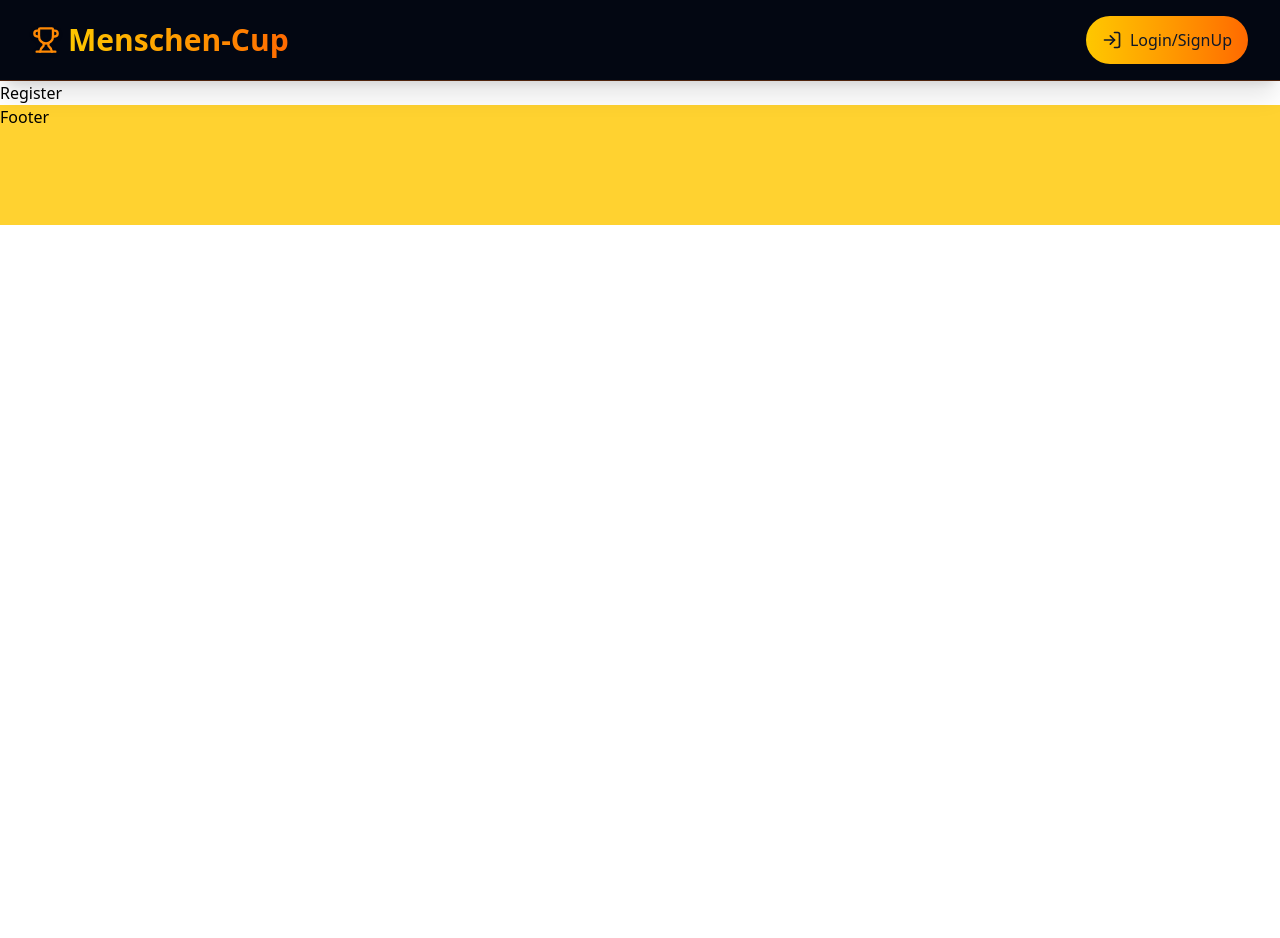
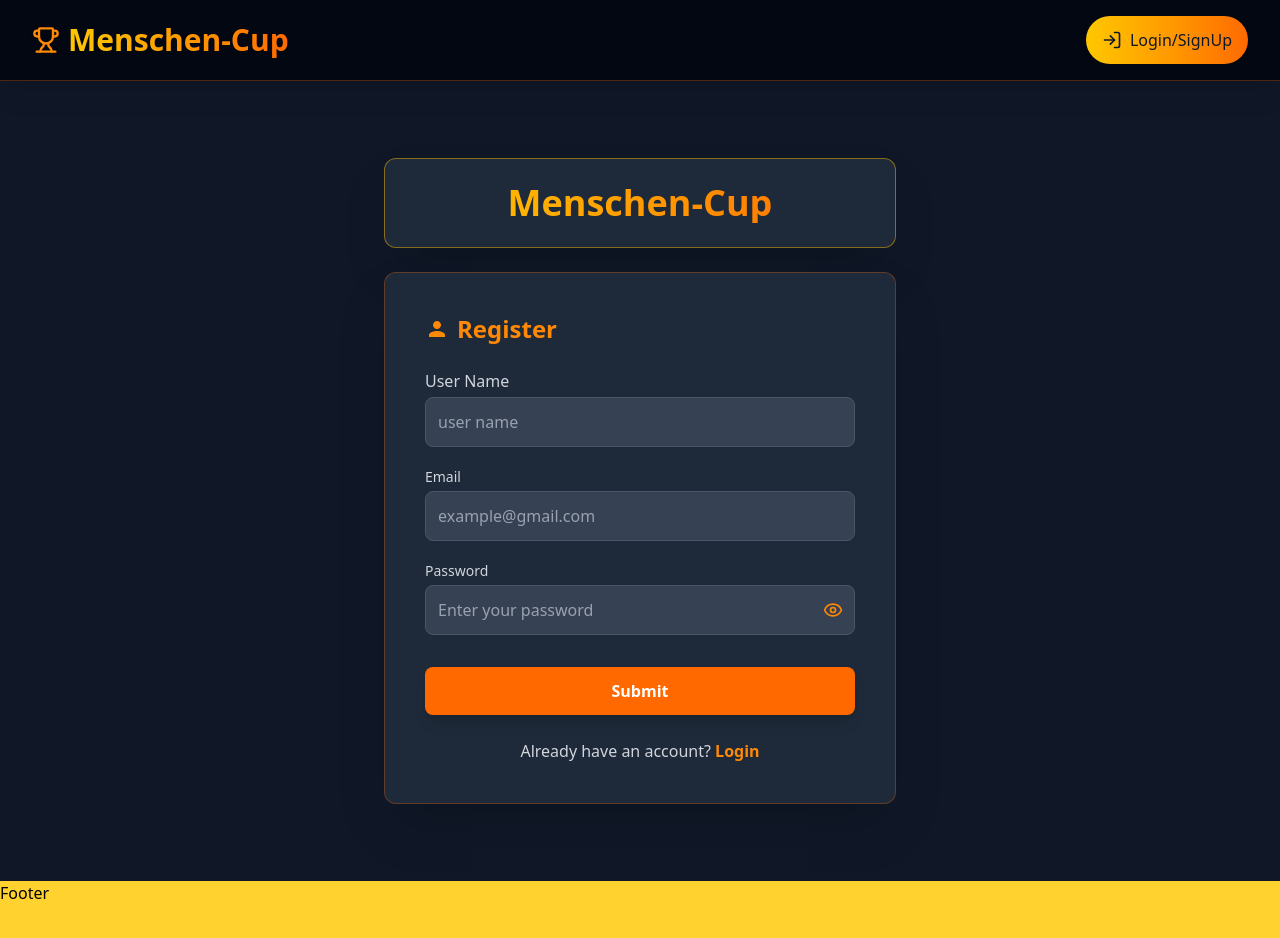
Before and after one commit to Hena-yaris/menschen-cup, a React (Vite) app in the folder client/: page /register in a window 1280 px wide. Shown: the top 938 px of the page. Before the commit the page ends 800 px from the top, so only its background shows below. Built offline with nearby package versions, Linux system fonts and the light colour scheme.

Commit message:
registration

```diff
--- a/client/src/pages/Users/Register.jsx
+++ b/client/src/pages/Users/Register.jsx
@@ -1,9 +1,154 @@
-import React from 'react'
+import React, { useState } from "react";
+import { useNavigate } from "react-router-dom";
+import axiosBase from "../../api/axiosBase";
+import { Eye, EyeOff } from "lucide-react";
 
 function Register() {
+  const [username, setUsername] = useState("");
+  const [email, setEmail] = useState("");
+  const [password, setPassword] = useState("");
+  const [isLoading, setIsLoading] = useState(false);
+  const [showPassword, setShowPassword] = useState(false);
+
+  const navigate = useNavigate();
+
+  const handleSubmit = async (e) => {
+    e.preventDefault();
+    if (!username || !email || !password)
+      return alert("please fill all fields");
+
+    if (password.length < 8)
+      return alert("password must be at least 8 characters");
+
+    setIsLoading(true);
+
+    try {
+      const res = await axiosBase.post("/users/register", {
+        username,
+        email,
+        password,
+      });
+
+      alert(res.data.message);
+
+      setUsername("");
+      setEmail("");
+      setPassword("");
+      setShowPassword(false);
+
+      navigate("/login");
+    } catch (err) {
+      console.log(err);
+      alert(err?.response?.data?.message || "Registration failed");
+    } finally {
+      setIsLoading(false);
+    }
+  };
+
   return (
-    <div>Register</div>
-  )
+    <div className="bg-gray-900 min-h-screen flex justify-center items-start md:items-center flex-col gap-6 p-4 pt-20 md:pt-4">
+      {/* BRAND CARD */}
+      <div className="bg-gray-800 w-full max-w-lg p-6 rounded-xl border border-yellow-500/50 shadow-2xl">
+        <h1
+          className="font-extrabold text-3xl md:text-4xl text-center
+          text-transparent bg-clip-text bg-gradient-to-r from-yellow-400 to-orange-500"
+        >
+          Menschen-Cup
+        </h1>
+      </div>
+
+      {/* FORM */}
+      <div className="bg-gray-800 w-full max-w-lg p-8 md:p-10 rounded-xl shadow-2xl border border-orange-500/30">
+        <h2 className="text-2xl font-bold mb-6 text-orange-400 flex items-center">
+          <svg className="w-6 h-6 mr-2 fill-current" viewBox="0 0 24 24">
+            <path
+              d="M12 12c2.21 0 4-1.79 4-4s-1.79-4-4-4S8 5.79 8 8s1.79 4 4 4zm0 2c-2.67
+            0-8 1.34-8 4v2h16v-2c0-2.66-5.33-4-8-4z"
+            />
+          </svg>
+          Register
+        </h2>
+
+        <form onSubmit={handleSubmit}>
+          {/* USERNAME */}
+          <div className="flex flex-col gap-1 mb-5">
+            <label className="font-medium text-gray-300">User Name</label>
+            <input
+              type="text"
+              value={username}
+              onChange={(e) => setUsername(e.target.value)}
+              placeholder="user name"
+              disabled={isLoading}
+              className="p-3 border border-gray-600 rounded-lg bg-gray-700 text-white placeholder-gray-400
+              focus:outline-none focus:ring-2 focus:ring-orange-500 focus:border-orange-500 transition duration-200"
+            />
+          </div>
+
+          {/* EMAIL */}
+          <div className="flex flex-col gap-1 mb-5">
+            <label className="text-sm font-medium text-gray-300">Email</label>
+            <input
+              type="email"
+              value={email}
+              onChange={(e) => setEmail(e.target.value)}
+              placeholder="example@gmail.com"
+              disabled={isLoading}
+              className="p-3 border border-gray-600 rounded-lg bg-gray-700 text-white placeholder-gray-400
+              focus:outline-none focus:ring-2 focus:ring-orange-500 focus:border-orange-500 transition duration-200"
+            />
+          </div>
+
+          {/* PASSWORD */}
+          <div className="flex flex-col gap-1 mb-8">
+            <label className="text-sm font-medium text-gray-300">
+              Password
+            </label>
+
+            <div className="relative w-full">
+              <input
+                type={showPassword ? "text" : "password"}
+                value={password}
+                onChange={(e) => setPassword(e.target.value)}
+                placeholder="Enter your password"
+                disabled={isLoading}
+                className="w-full p-3 pr-12 border border-gray-600 rounded-lg bg-gray-700 text-white placeholder-gray-400
+                  focus:outline-none focus:ring-2 focus:ring-orange-500 focus:border-orange-500 transition duration-200"
+              />
+
+              <button
+                type="button"
+                onClick={() => setShowPassword(!showPassword)}
+                className="absolute right-3 top-1/2 -translate-y-1/2 text-orange-400 hover:text-orange-600"
+              >
+                {showPassword ? <EyeOff size={20} /> : <Eye size={20} />}
+              </button>
+            </div>
+          </div>
+
+          {/* SUBMIT */}
+          <button
+            type="submit"
+            disabled={isLoading}
+            className="w-full bg-orange-500 text-white font-bold py-3 px-4 rounded-lg shadow-lg hover:bg-orange-600 transition duration-200
+            transform hover:scale-[1.01] disabled:opacity-50 disabled:cursor-not-allowed"
+          >
+            {isLoading ? "Registering..." : "Submit"}
+          </button>
+        </form>
+
+        {/* LINKS */}
+        <div className="text-center mt-6 text-gray-300">
+          Already have an account?{" "}
+          <span
+            onClick={() => navigate("/login")}
+            className="text-orange-400 font-semibold cursor-pointer hover:text-yellow-400 transition"
+          >
+            Login
+          </span>
+        </div>
+      </div>
+    </div>
+  );
 }
 
-export default Register
+export default Register;
```
